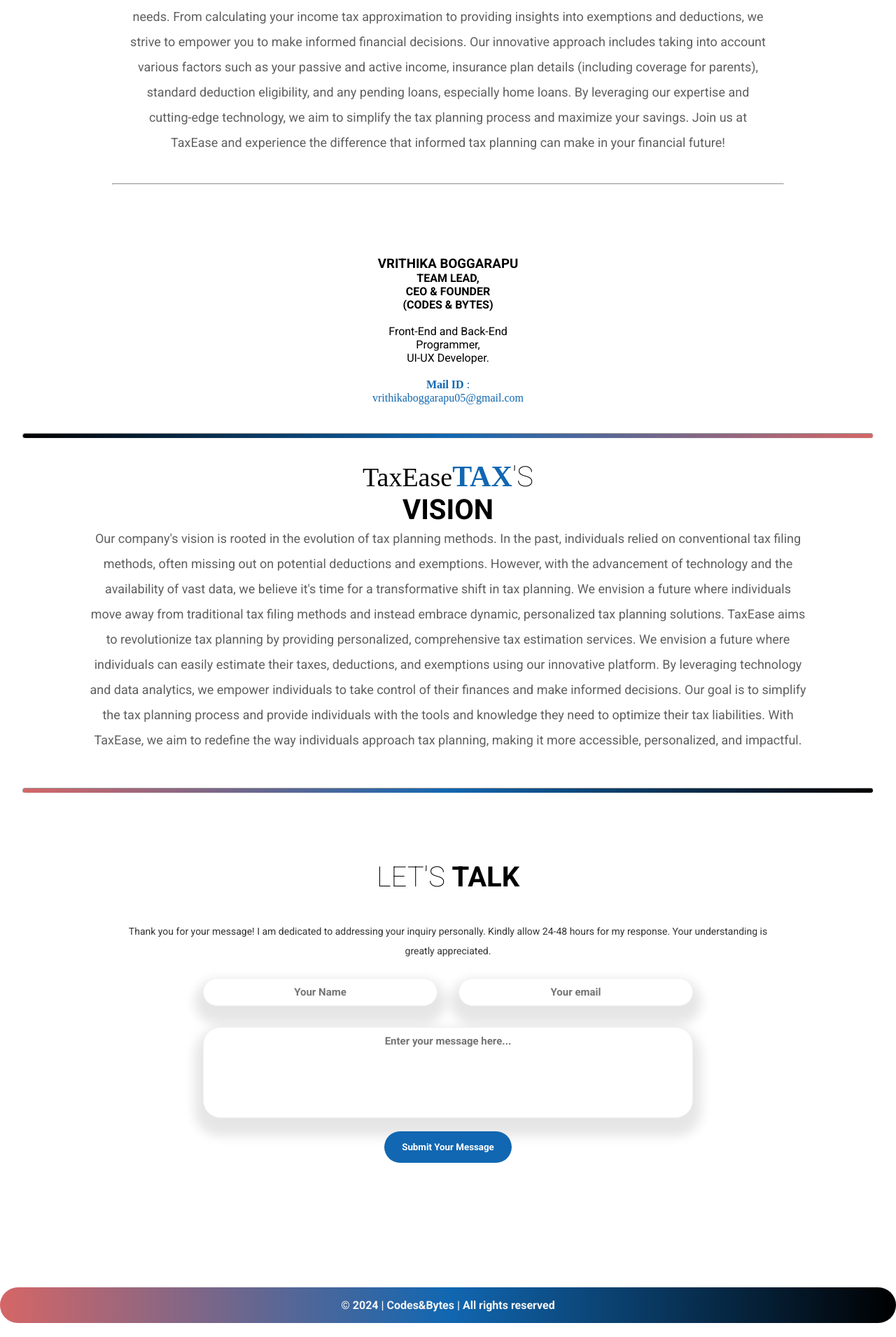
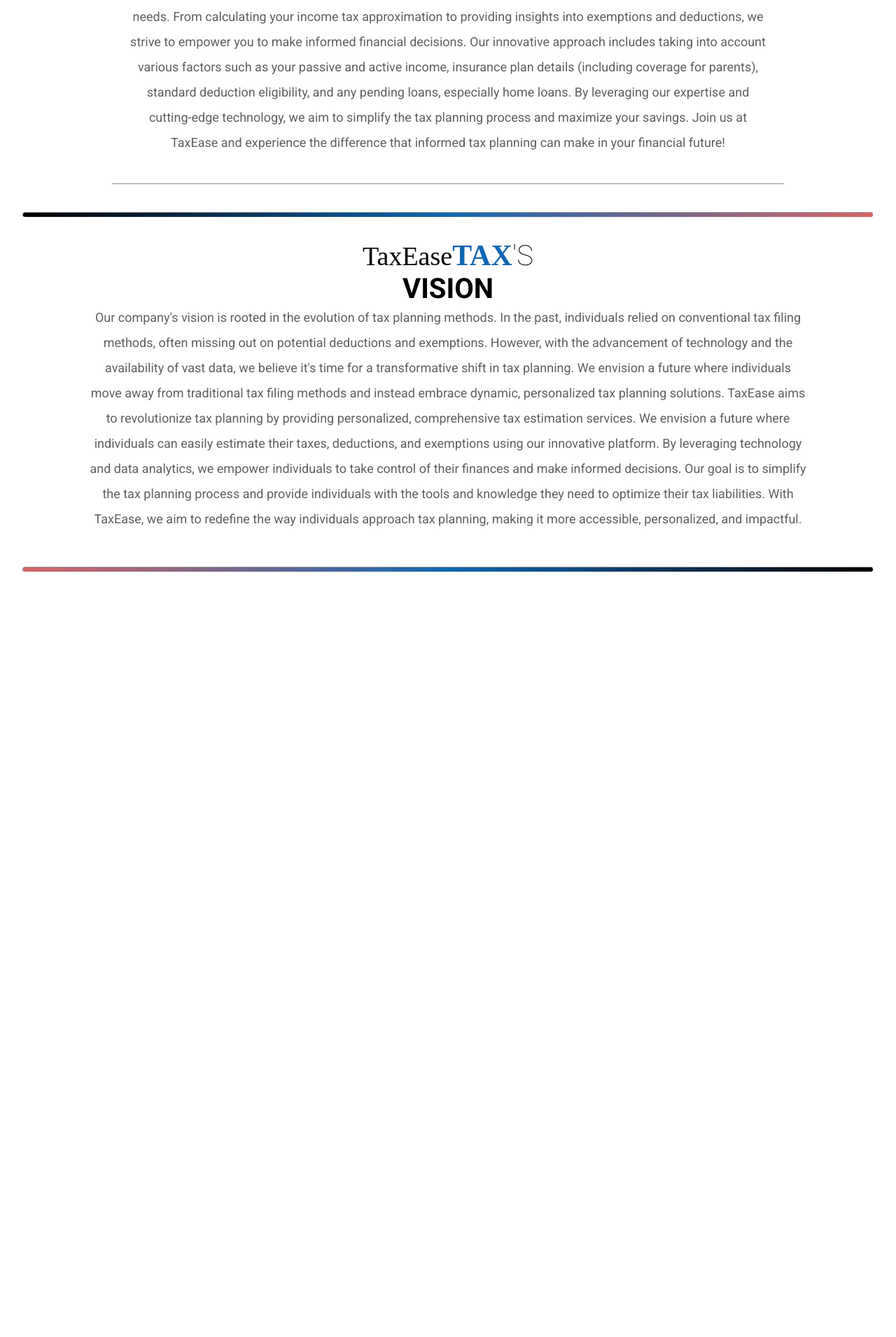
Before and after one commit to vrithikaboggarapu/TaxEase, a Flask app: page / in a window 1280 px wide. Shown: the part 1202-3113 px from the top of the page at 70% size. After the commit the page ends 2020 px from the top, so only its background shows below. Run offline with Flask 3, Linux system fonts and the light colour scheme; some libraries are stand-ins or nearby versions.

Commit message:
removed contact section

```diff
--- a/templates/index.html
+++ b/templates/index.html
@@ -149,17 +149,6 @@
         </div>
         <hr style="width: 75%; display: flex; margin: auto; margin-bottom: 20px;">
               <br>
-              <section class="team">
-                  <div class="team-member">
-                      <h3> <br> VRITHIKA BOGGARAPU</h3>
-                      <p> <h4>TEAM LEAD,<br/> CEO & FOUNDER <br/>(CODES & BYTES) </h4> <br> Front-End and Back-End Programmer,</br> UI-UX Developer.<br> <span style="font-weight: bold;"><br>Mail ID </span><span>: vrithikaboggarapu05@gmail.com </span></p>
-                  </div>
-                  <!--<div class="team-member">
-                      <img class="Imagesss" src="./assets/Blake.jpg" alt="Team Member 2"/>
-                      <h3> <br> SRINITHA THIRUNAGIRI</h3>
-                      <p> <h4>CO-LEAD </h4> <br> Business Affairs Head,<br> Back-End Programmer.<br> <span style="font-weight: bold;"><br>Mail ID </span><span>: mokshithbalidi@gmail.com </span></p>
-                  </div>//-->
-      </section>
 
       <hr style="width: 95%; display: flex; margin: auto; margin-bottom: 30px; height: 8px;border-radius: 8px; background: linear-gradient(to left,#d56666,#1167b1,black);">
 
@@ -176,74 +165,8 @@
 
           </section>
           <hr style="width: 95%; display: flex; margin: auto; margin-top:50px; height: 8px;border-radius: 8px; background: linear-gradient(to right,#d56666,#1167b1,black);">
-    <!--CONTACT SECTION-->
 
-    <section class="contact" id="contact">
-        <div class="container">
-          <h1>Let's <strong>Talk</strong></h1>
-          <p>
-            Thank you for your message! I am dedicated to addressing your
-            inquiry personally. Kindly allow 24-48 hours for my response. Your
-            understanding is greatly appreciated.
-          </p>
-          <div>
-            <form
-              id="contact-form"
-              aria-label="Contact Form"
-              action="https://api.web3forms.com/submit"
-              method="POST"
-            >
-              <input
-                type="hidden"
-                name="access_key"
-                value="0372130d-8c93-403c-a40b-b4cb811d5253"
-              />
-              <div class="form-row">
-                <input
-                  type="text"
-                  name="name"
-                  class="form-input"
-                  placeholder="Your Name"
-                  required
-                  aria-label="Your name"
-                  autocomplete="off"
-                />
-                <input
-                  type="email"
-                  name="email"
-                  id="emailsss"
-                  class="form-input"
-                  placeholder="Your email"
-                  required
-                  aria-label="Your email"
-                  autocomplete="off"
-                />
-              </div>
-
-              <textarea
-                rows="6"
-                name="message"
-                class="form-input"
-                placeholder="Enter your message here..."
-                required
-                style="resize: none"
-                aria-label="Your Message"
-                autocomplete="off"
-              ></textarea>
-
-              <div class="form-button">
-                <button type="submit">Submit Your Message</button>
-              </div>
-            </form>
-          </div>
-        </div>
-      </section>
     </main>
-    <footer>
-      <div class="container footer-container">
-        <p>&copy; 2024 | Codes&Bytes | All rights reserved</p>
-      </div>
-    </footer>
     <script src="{{ url_for('static', filename='js/app.js') }}"> </script>
     <script src="https://cdn.jsdelivr.net/npm/sweetalert2@11/dist/sweetalert2.all.min.js"></script>
     <script>
```
